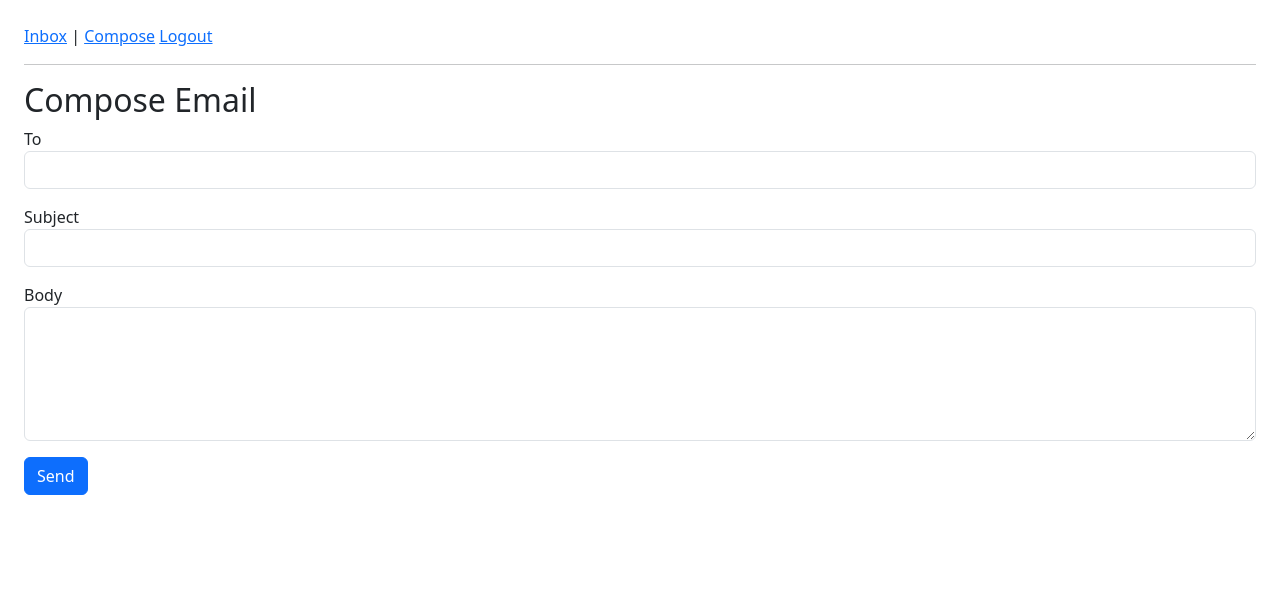
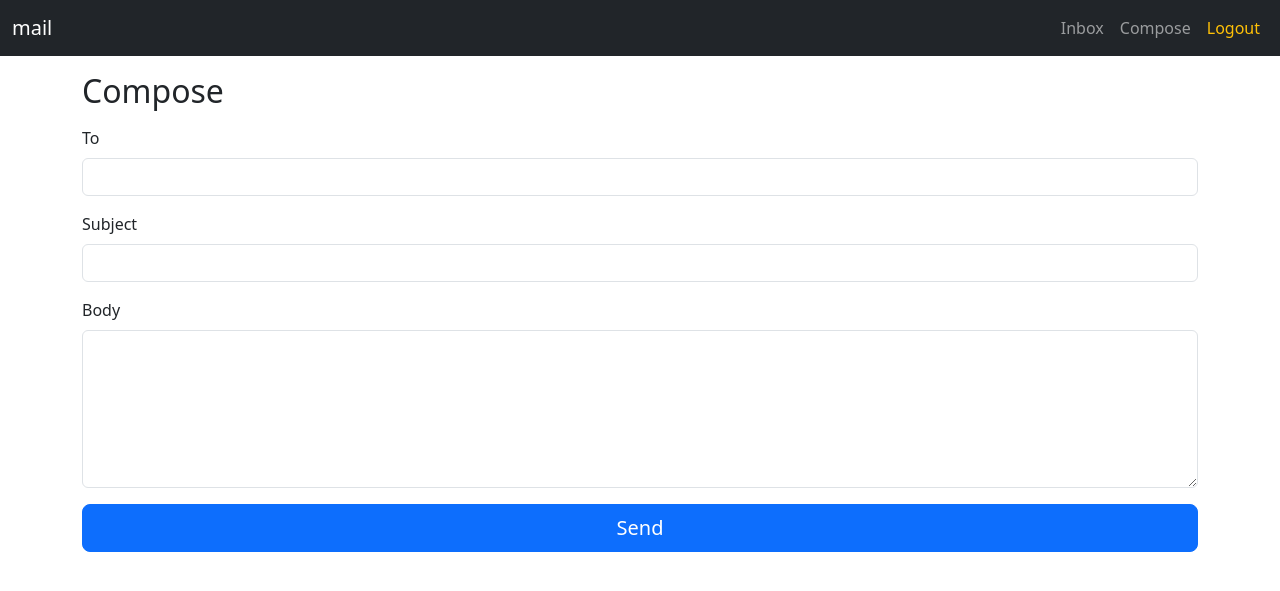
Before and after one commit to sortalost/mxal, a Flask app: page /compose in a window 1280 px wide. Shown: the top 591 px of the page. Run offline with Flask 3, Linux system fonts and the light colour scheme; the visitor is signed in with stand-in values (Sample User, id 1).

Commit message:
change styles

```diff
--- a/src/static/css/style.css
+++ b/src/static/css/style.css
@@ -1,3 +1,17 @@
 body {
-    font-family: Arial, sans-serif;
+    font-family: system-ui, sans-serif;
 }
+.table td, .table th {
+    vertical-align: middle;
+}
+textarea {
+    resize: vertical;
+}
+@media (max-width: 576px) {
+    h2 {
+        font-size: 1.4rem;
+    }
+    nav .navbar-brand {
+        font-size: 1rem;
+    }
+}
--- a/src/templates/base.html
+++ b/src/templates/base.html
@@ -1,33 +1,55 @@
 <!DOCTYPE html>
-<html>
+<html lang="en">
 <head>
+    <meta charset="UTF-8">
+    <meta name="viewport" content="width=device-width, initial-scale=1.0">
     <title>email client</title>
     <link rel="icon" type="image/png" href="{{ url_for('static', filename='images/mail_192.png') }}">
+    <link href="https://cdn.jsdelivr.net/npm/bootstrap@5.3.0/dist/css/bootstrap.min.css" rel="stylesheet">
     <link rel="stylesheet" href="{{ url_for('static', filename='css/style.css') }}">
-    <link href="https://cdn.jsdelivr.net/npm/bootstrap@5.3.0/dist/css/bootstrap.min.css" rel="stylesheet">
 </head>
-<body class="p-4">
-    <nav class="mb-3">
-        {% if session.get("logged_in") %}
-        <a href="{{ url_for('inbox') }}">Inbox</a> |
-        <a href="{{ url_for('compose') }}">Compose</a>
-        <a href="{{ url_for('logout') }}">Logout</a>
+<body>
+
+<!-- Mobile-friendly Navbar -->
+<nav class="navbar navbar-expand-lg navbar-dark bg-dark sticky-top">
+  <div class="container-fluid">
+    <a class="navbar-brand" href="{{ url_for('inbox') }}">mail</a>
+    <button class="navbar-toggler" type="button" data-bs-toggle="collapse" data-bs-target="#navMenu">
+      <span class="navbar-toggler-icon"></span>
+    </button>
+    <div class="collapse navbar-collapse" id="navMenu">
+      <ul class="navbar-nav ms-auto">
+        {% if session.get("email_user") %}
+        <li class="nav-item"><a class="nav-link" href="{{ url_for('inbox') }}">Inbox</a></li>
+        <li class="nav-item"><a class="nav-link" href="{{ url_for('compose') }}">Compose</a></li>
+        <li class="nav-item"><a class="nav-link text-warning" href="{{ url_for('logout') }}">Logout</a></li>
         {% else %}
-        <a href="{{ url_for('login') }}">Login</a>
+        <li class="nav-item"><a class="nav-link" href="{{ url_for('login') }}">Login</a></li>
         {% endif %}
+      </ul>
+    </div>
+  </div>
 </nav>
-    <hr>
+
+<!-- Flash Messages -->
+<div class="container mt-3">
   {% with messages = get_flashed_messages(with_categories=true) %}
     {% if messages %}
       {% for category, message in messages %}
         <div class="alert alert-{{ category }} alert-dismissible fade show" role="alert">
           {{ message }}
-                <button type="button" class="btn-close" data-bs-dismiss="alert" aria-label="Close"></button>
+          <button type="button" class="btn-close" data-bs-dismiss="alert"></button>
         </div>
       {% endfor %}
     {% endif %}
   {% endwith %}
+</div>
 
+<!-- Main content -->
+<div class="container my-3">
   {% block content %}{% endblock %}
+</div>
+
+<script src="https://cdn.jsdelivr.net/npm/bootstrap@5.3.0/dist/js/bootstrap.bundle.min.js"></script>
 </body>
 </html>
--- a/src/templates/compose.html
+++ b/src/templates/compose.html
@@ -1,19 +1,19 @@
 {% extends "base.html" %}
 {% block content %}
-<h2>Compose Email</h2>
-<form method="POST">
+<h2 class="mb-3">Compose</h2>
+<form method="POST" class="needs-validation" novalidate>
     <div class="mb-3">
-        <label>To</label>
+        <label class="form-label">To</label>
         <input type="email" name="to" class="form-control" required>
     </div>
     <div class="mb-3">
-        <label>Subject</label>
+        <label class="form-label">Subject</label>
         <input type="text" name="subject" class="form-control" required>
     </div>
     <div class="mb-3">
-        <label>Body</label>
-        <textarea name="body" class="form-control" rows="5" required></textarea>
+        <label class="form-label">Body</label>
+        <textarea name="body" class="form-control" rows="6" required></textarea>
     </div>
-    <button class="btn btn-primary">Send</button>
+    <button class="btn btn-primary btn-lg w-100">Send</button>
 </form>
 {% endblock %}
```
Also changed, not shown: src/templates/inbox.html (+7 -5 lines), src/templates/index.html (deleted, +0 -12 lines). Lines whose indentation alone changed are shown as unchanged.
